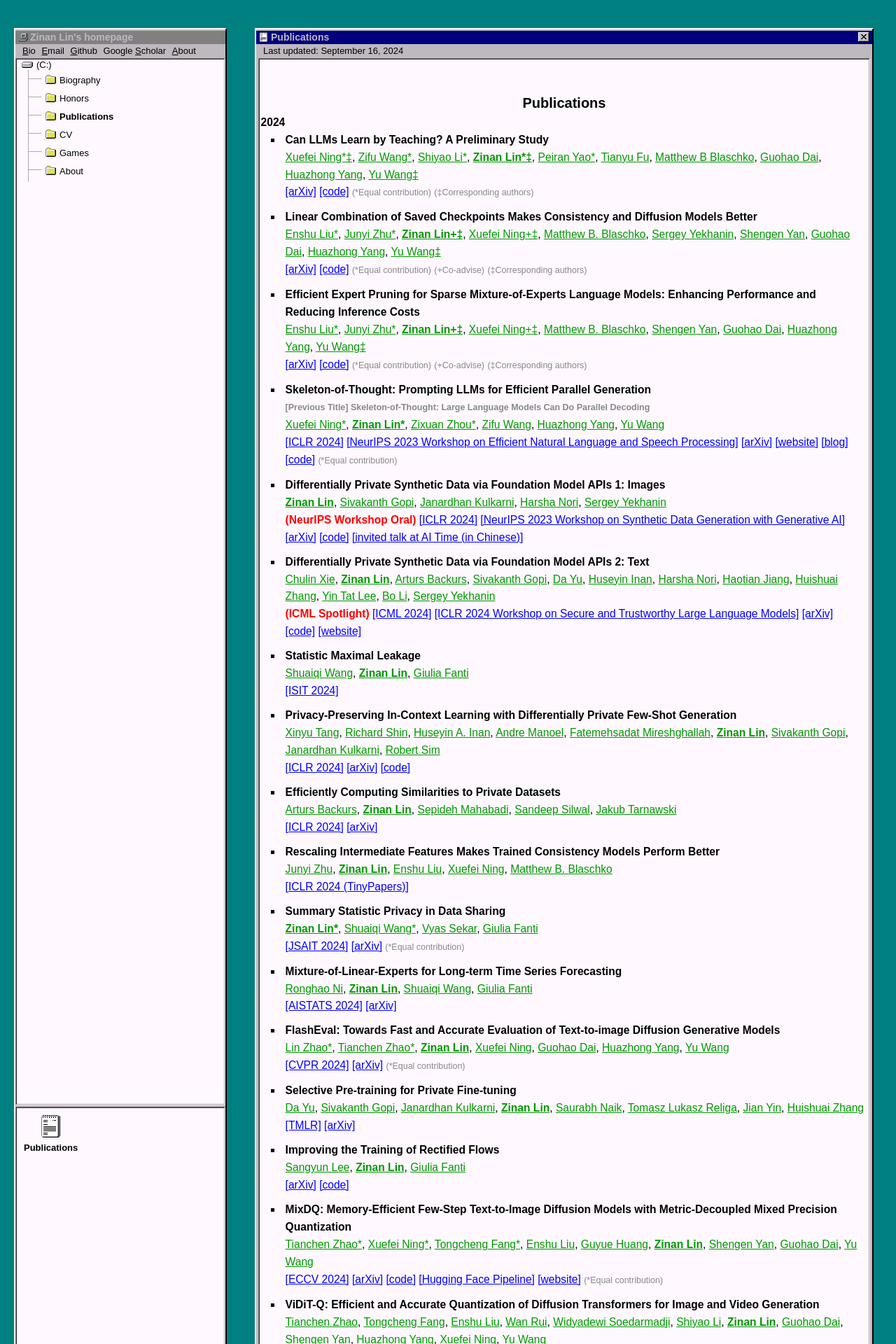
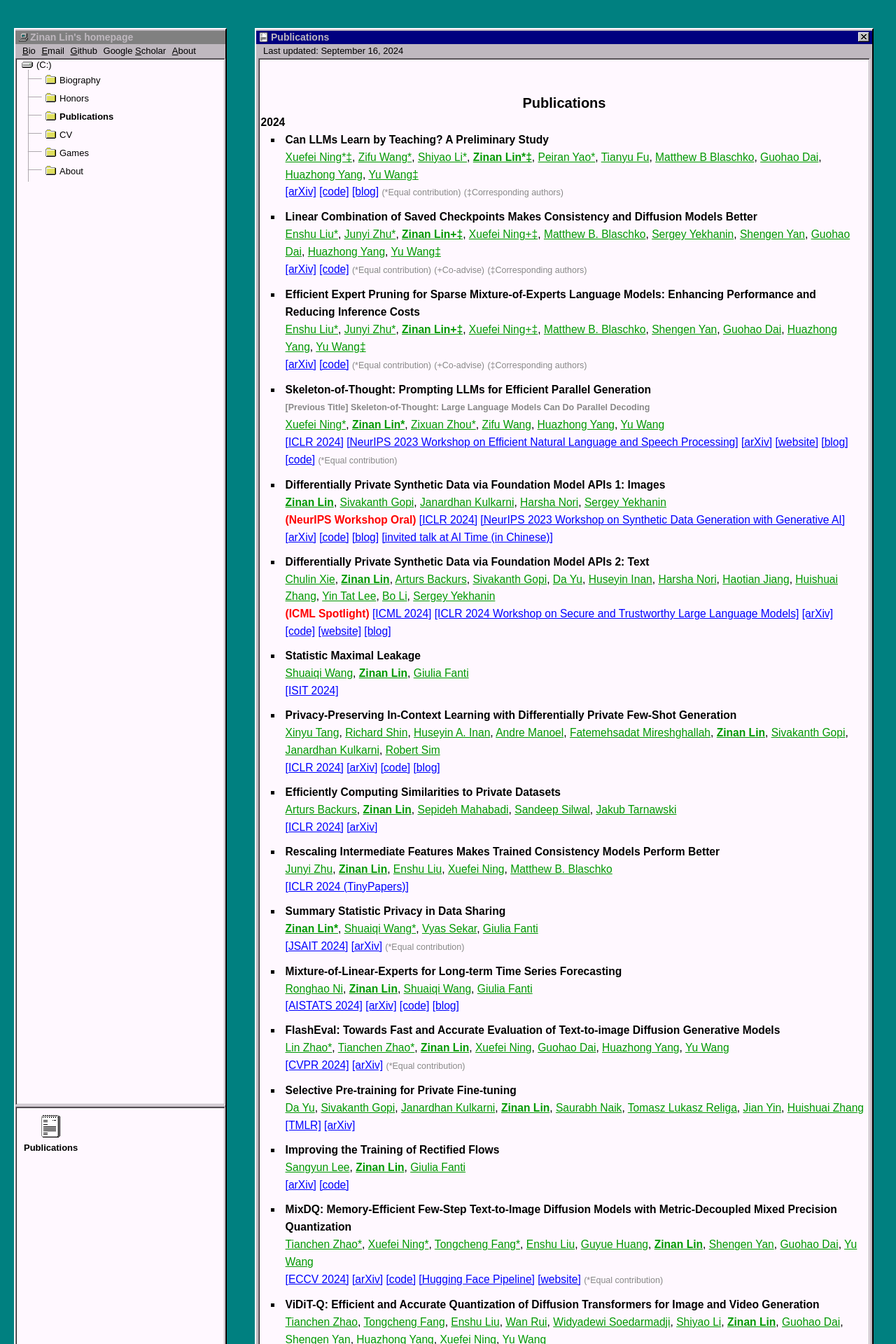
Before and after one commit to fjxmlzn/fjxmlzn.github.io, a Jekyll site: the page built from _publications/publications.html, in a window 1280 px wide. Shown: the top 1920 px of the page at 70% size. Built offline with Jekyll 4.4.1, drawn with Linux system fonts in a browser that asks for light colours.

Commit message:
update publication links

```diff
--- a/_publications/publications.html
+++ b/_publications/publications.html
@@ -89,6 +89,9 @@ permalink: /publications/index.html
         </span>
         <span class='publication_journal'>
             <a href="https://github.com/imagination-research/lbt" target="_blank">[code]</a>
+        </span>
+        <span class='publication_journal'>
+            <a href="https://www.microsoft.com/en-us/research/blog/research-focus-week-of-august-26-2024/" target="_blank">[blog]</a>
         </span>
         <span class="publication_note">(*Equal contribution)</span>
         <span class="publication_note">(‡Corresponding authors)</span>
@@ -195,6 +198,9 @@ permalink: /publications/index.html
         <span class='publication_journal'>
             <a href="https://github.com/microsoft/DPSDA" target="_blank">[code]</a>
         </span>
+        <span class='publication_journal'>
+            <a href="https://www.microsoft.com/en-us/research/blog/the-crossroads-of-innovation-and-privacy-private-synthetic-data-for-generative-ai/" target="_blank">[blog]</a>
+        </span>
         <span class='publication_media'>
             <a href="https://www.bilibili.com/video/BV1XW421A7F4/?t=7020" target="_blank">[invited talk at AI Time (in Chinese)]</a>
         </span>
@@ -233,6 +239,9 @@ permalink: /publications/index.html
         <span class='publication_journal'>
             <a href="https://alphapav.github.io/augpe-dpapitext" target="_blank">[website]</a>
         </span>
+        <span class='publication_journal'>
+            <a href="https://www.microsoft.com/en-us/research/blog/the-crossroads-of-innovation-and-privacy-private-synthetic-data-for-generative-ai/" target="_blank">[blog]</a>
+        </span>
     </li>
     <li class='publication_li'>
         <span class='publication_title'>Statistic Maximal Leakage</span>
@@ -266,6 +275,9 @@ permalink: /publications/index.html
         </span>
         <span class='publication_journal'>
             <a href="https://github.com/microsoft/dp-few-shot-generation" target="_blank">[code]</a>
+        </span>
+        <span class='publication_journal'>
+            <a href="https://www.microsoft.com/en-us/research/blog/the-crossroads-of-innovation-and-privacy-private-synthetic-data-for-generative-ai/" target="_blank">[blog]</a>
         </span>
     </li>
     <li class='publication_li'>
@@ -322,10 +334,16 @@ permalink: /publications/index.html
             <a href="https://www.andrew.cmu.edu/user/gfanti/" target="_blank">Giulia Fanti</a>
         </span>
         <span class='publication_journal'>
-            <a href="#" target="_blank">[AISTATS 2024]</a>
+            <a href="https://proceedings.mlr.press/v238/ni24a.html" target="_blank">[AISTATS 2024]</a>
         </span>
         <span class='publication_journal'>
             <a href="https://arxiv.org/abs/2312.06786" target="_blank">[arXiv]</a>
+        </span>
+        <span class='publication_journal'>
+            <a href="https://github.com/RogerNi/MoLE" target="_blank">[code]</a>
+        </span>
+        <span class='publication_journal'>
+            <a href="https://www.microsoft.com/en-us/research/blog/research-focus-week-of-january-8-2024/" target="_blank">[blog]</a>
         </span>
     </li>
     <li class='publication_li'>
```
